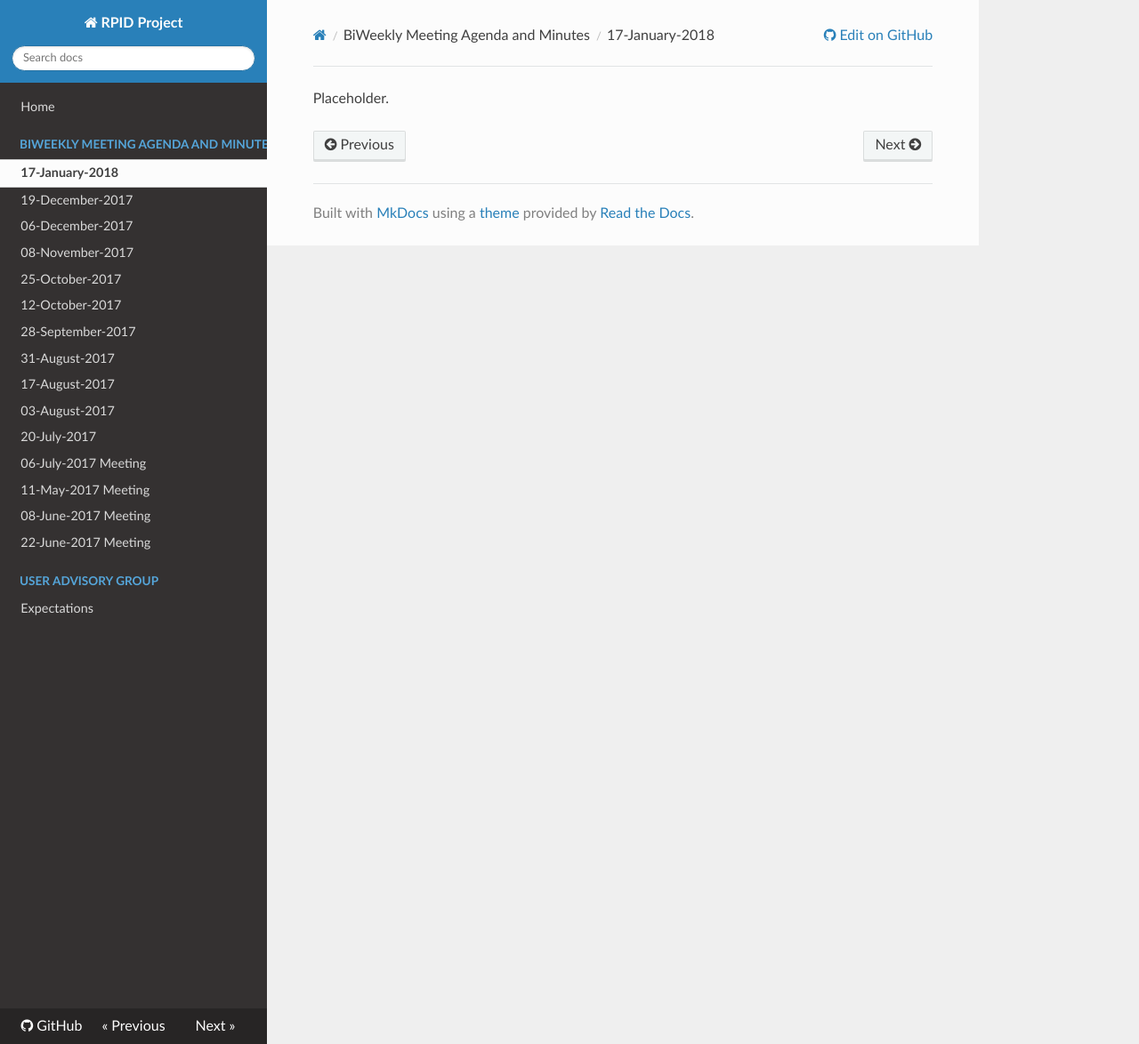
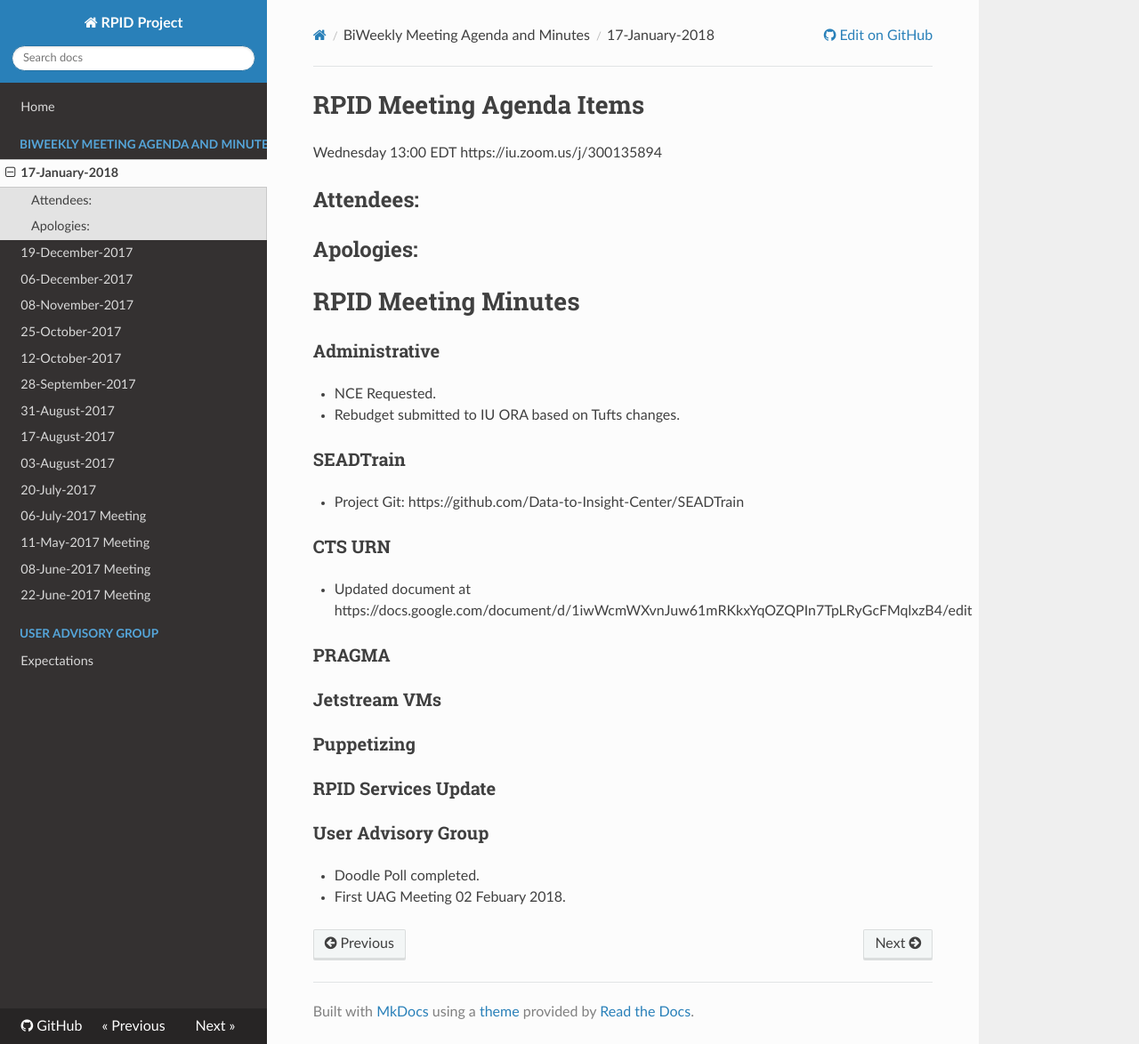
Before and after one commit to rpidproject/rpid, an MkDocs documentation site: the page built from docs/17-January-2018.md, in a window 1280 px wide and 1174 px high. Shown: the whole window at 89% size. Built offline with MkDocs 1.6.1, drawn with Linux system fonts in a browser that asks for light colours; nearby versions of some CDN libraries; old or Windows-style settings are respelled for this version of MkDocs.

Commit message:
Update 17-January-2018.md

```diff
--- a/docs/17-January-2018.md
+++ b/docs/17-January-2018.md
@@ -1 +1,30 @@
-Placeholder.
+# RPID Meeting Agenda Items
+Wednesday 13:00 EDT
+https://iu.zoom.us/j/300135894
+
+## Attendees:
+## Apologies:
+
+# RPID Meeting Minutes
+
+### Administrative
+   * NCE Requested.
+   * Rebudget submitted to IU ORA based on Tufts changes.
+
+### SEADTrain
+   * Project Git: https://github.com/Data-to-Insight-Center/SEADTrain
+
+### CTS URN
+   * Updated document at https://docs.google.com/document/d/1iwWcmWXvnJuw61mRKkxYqOZQPIn7TpLRyGcFMqlxzB4/edit
+
+### PRAGMA
+
+### Jetstream VMs
+
+### Puppetizing
+
+### RPID Services Update
+
+### User Advisory Group
+   * Doodle Poll completed.
+   * First UAG Meeting 02 Febuary 2018.
```
